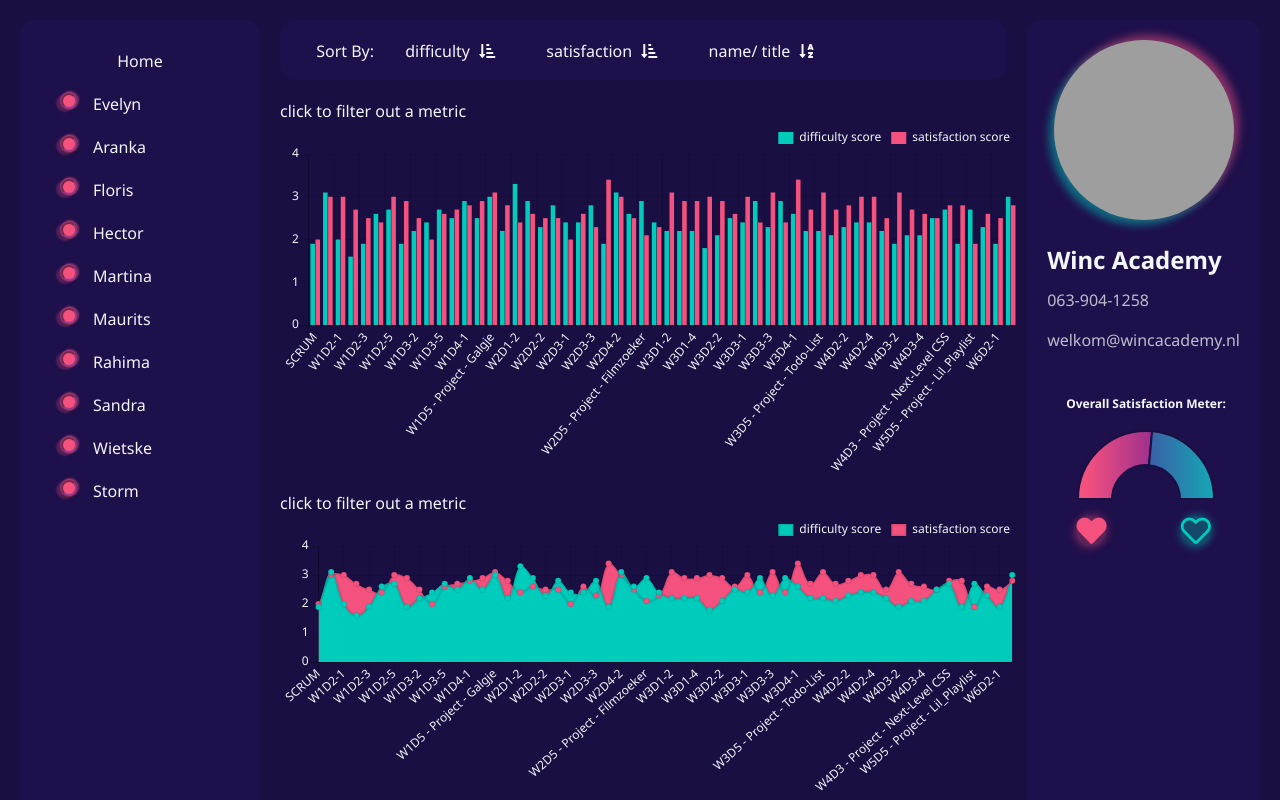
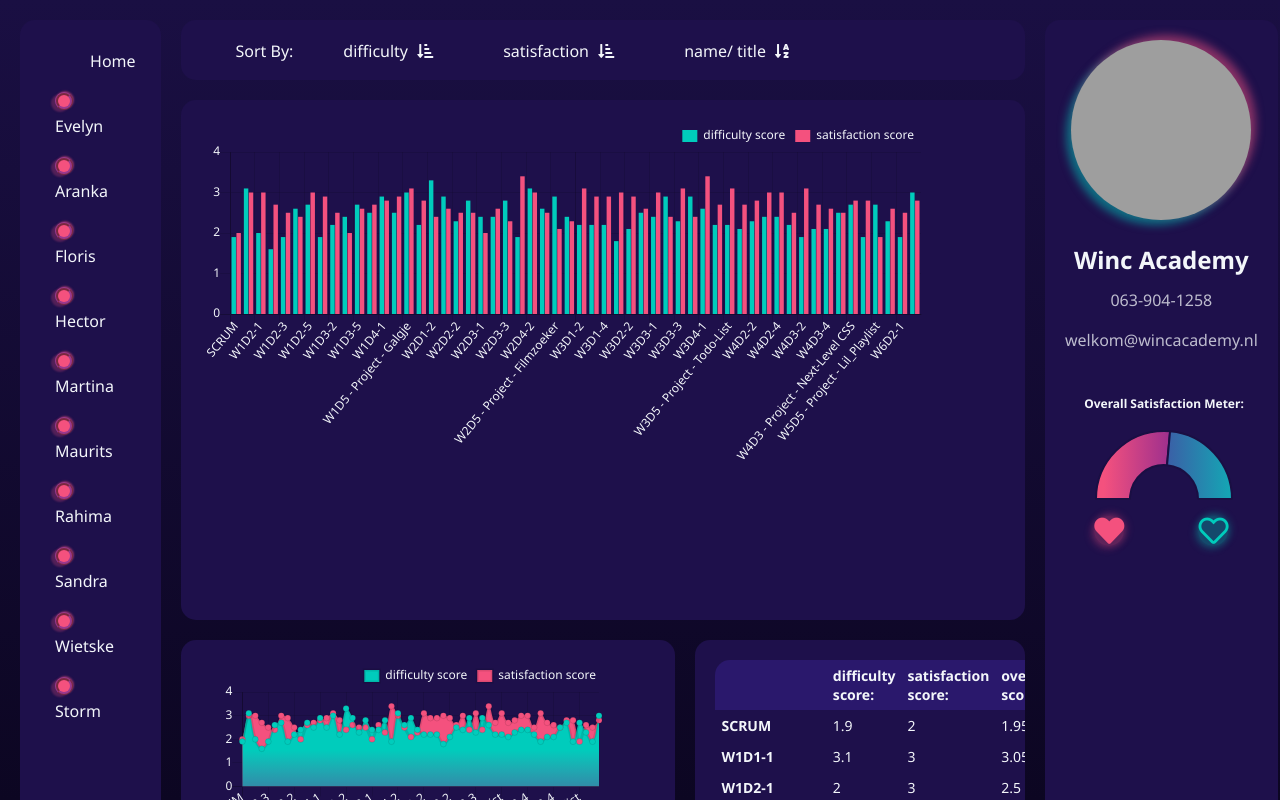
Before and after one commit to NTielman/Student_Dashboard, a React (Create React App) app: page / in a window 1280 px wide. Shown: the top 800 px of the page. Built offline with nearby package versions, Linux system fonts and the light colour scheme; grey boxes are pictures that could not be loaded.

Commit message:
styling done

```diff
--- a/src/App.css
+++ b/src/App.css
@@ -3,12 +3,20 @@ padding: 0px;
 margin: 0px;
 }
 
+html {
+  height: 100vh;
+}
+
 body {
  width: 100%;
- height: 100vh;
+ height: 100%;
+ margin: 0;
  font-family: 'Noto Sans', sans-serif;
- background-color: rgb(26, 15, 67);
+ background: linear-gradient(to bottom, rgb(26, 15, 67),rgb(12, 6, 34));
+ /* background-color: rgb(26, 15, 67); */
  color: rgb(243, 246, 250);
+ background-attachment: fixed;
+ background-repeat: no-repeat;
 }
 
 .dashboard-container {
@@ -16,7 +24,7 @@ body {
 }
 
 nav {
-  width: 20%;
+  width: 15%;
   margin: 20px;
   padding: 20px;
   border-radius: 15px;
@@ -41,7 +49,7 @@ nav {
 }
 
 .home-li {
-  align-self: center;
+  margin-left: 40px;
 }
 
 .checkbox {
@@ -110,13 +118,144 @@ a {
   cursor: pointer;
 }
 
+a:hover,
+.sort-menu li:hover,
+.sort-menu li i:hover {
+  color: rgb(244, 81, 126);
+}
+
 .middle-box {
   width: 100%;
 }
-/* .charts-container {
-  background-color: violet;
-  width: 50%;
 
+/* ------------- tooltip styling -------------- */
+.tooltiptext {
+  opacity: 0;
+  transition: opacity 1s;
+  font-size: 12px;
+  width: 100px;
+  text-align: left;
+  background-color: rgb(42, 24, 108);
+  border-radius: 8px;
+  padding: 6px;
+  line-height: 1.5em;
+  position: absolute;
+  z-index: 1;
+}
+
+/* tooltip arrow */
+.tooltiptext::after {
+  content: " ";
+  position: absolute;
+  top: 50%;
+  left: 100%; /* To the right of the tooltip */
+  margin-top: -5px;
+  border-width: 5px;
+  border-style: solid;
+  border-color: transparent transparent transparent rgb(42, 24, 108);
+}
+
+/* positioning tooltips */
+.bar-tooltip .tooltiptext {
+  right: 92%;
+  top: -175%;
+}
+
+/* positioning tooltips */
+.line-tooltip .tooltiptext {
+  top: -150%;
+  right: 87%;
+}
+
+.bar-tooltip {
+  right: 20%;
+}
+
+.chart-tooltip {
+  height: 5px;
+  width: 300px;
+  position: absolute;
+  z-index: 2;
+}
+
+.bottom-bar {
+  height: 5px;
+  width: 300px;
+  position: absolute;
+  z-index: 3;
+  top: 500%;
+}
+
+.line-tooltip {
+  right: 47%;
+}
+
+.bottom-bar:hover  ~ .tooltiptext,
+.chart-tooltip:hover .tooltiptext {
+  opacity: 1;
+}
+
+
+.bar-chart {
+  margin: 20px;
+  margin-left: 0px;
+  padding: 20px;
+  border-radius: 15px;
+  height: 480px;
+  background-color: rgb(30, 16, 75);
+}
+
+.bottom-charts {
+  width: 100%;
+  display: flex;
+  justify-content: space-between;
+}
+
+.line-chart,
+.table-container {
+  background-color: rgb(30, 16, 75);
+  margin: 0px 20px 20px 0px;
+  padding: 20px;
+  border-radius: 15px;
+  height: 240px;
+}
+
+.line-chart {
+  width: 55%;
+  overflow: scroll;
+}
+
+.table-container {
+  overflow: scroll;
+  width: 35%;
+}
+
+table {
+  font-size: 14px;
+  border-collapse: collapse;
+}
+
+thead {
+  background-color: rgb(42, 24, 108);
+}
+
+thead th:nth-child(1) {
+  border-radius: 15px 0px 0px 0px;
+}
+
+thead th:nth-child(4) {
+  border-radius: 0px 15px 0px 0px;
+}
+
+th,
+td {
+  padding: 6px;
+  text-align: left;
+  width: 25%;
+}
+
+/* tbody tr:hover {
+  background-color: rgb(244, 81, 127);
 } */
 
 .sidebar {
@@ -128,7 +267,8 @@ a {
   display: flex;
   flex-direction: column;
   align-items: center;
-  /* justify-content: space-evenly; */
+  text-align: center;
+  /* justify-content: center; */
   background-color: rgb(30, 16, 75);
 }
 
--- a/src/components/Charts.js
+++ b/src/components/Charts.js
@@ -8,7 +8,7 @@ import { setOpChartData, resetData } from '../actions';
 defaults.global.defaultFontFamily = "'Noto Sans', sans-serif";
 defaults.global.defaultFontColor = 'rgb(243, 246, 250)';
 
-const Charts = ({ data, table }) => {
+const Charts = ({ barData, lineData, table }) => {
 
 
     const dispatch = useDispatch();
@@ -29,11 +29,12 @@ const Charts = ({ data, table }) => {
     return (
         <div className='charts-container'>
             <div className='bar-chart'>
-                <span className="chart-tooltip bar-tooltip">
+                <div className="chart-tooltip bar-tooltip">
+                    <div className='bottom-bar'></div>
                     <span className="tooltiptext">
                         click to filter out a metric
                     </span>
-                </span>
+                </div>
                 <Bar
                     options={{
                         responsive: true,
@@ -55,17 +56,18 @@ const Charts = ({ data, table }) => {
                             }]
                         }
                     }}
-                    data={data}
+                    data={barData}
                     width={400}
                     height={200} />
             </div>
 
+            <div className='bottom-charts'>
                 <div className='line-chart'>
-                <span className="chart-tooltip line-tooltip">
+                    <div className="chart-tooltip line-tooltip">
                         <span className="tooltiptext">
                             click to filter out a metric
                     </span>
-                </span>
+                    </div>
                     <Line
                         options={{
                             responsive: true,
@@ -84,12 +86,17 @@ const Charts = ({ data, table }) => {
                                         maxTicksLimit: 6,
                                         beginAtZero: true
                                     }
+                                }],
+                                xAxes: [{
+                                    ticks: {
+                                        autoSkip: true,
+                                    }
                                 }]
                             }
                         }}
-                    data={data}
-                    width={250}
-                    height={100} />
+                        data={lineData}
+                        width={400}
+                        height={250} />
                 </div>
 
                 <div className='table-container'>
@@ -136,6 +143,7 @@ const Charts = ({ data, table }) => {
                     </table>
                 </div>
             </div>
+        </div>
     );
 }
 
--- a/src/components/HomePage.js
+++ b/src/components/HomePage.js
@@ -24,7 +24,7 @@ const HomePage = () => {
     }, [getChartData]);
 
 
-    const chartData = (canvas) => {
+    const barChartData = (canvas) => {
         const ctx = canvas.getContext('2d');
         let diffiGradient = ctx.createLinearGradient(0, 200, 0, 350);
         diffiGradient.addColorStop(0, 'rgb(0, 204, 188)');
@@ -34,6 +34,33 @@ const HomePage = () => {
         satisGradient.addColorStop(0, 'rgb(244, 81, 126)');
         satisGradient.addColorStop(.6, 'rgb(97, 24, 152)');
         satisGradient.addColorStop(1, ' rgb(26, 15, 67)');
+
+        return {
+            labels,
+            datasets: [{
+                label: 'difficulty score',
+                data: diffiNums,
+                backgroundColor: diffiGradient
+            },
+            {
+                label: 'satisfaction score',
+                data: satisNums,
+                backgroundColor: satisGradient
+            }]
+        }
+    };
+
+    const lineChartData = (canvas) => {
+        const ctx = canvas.getContext('2d');
+        let diffiGradient = ctx.createLinearGradient(0, 90, 0, 400);
+        diffiGradient.addColorStop(0, 'rgba(0, 204, 188, 1)');
+        diffiGradient.addColorStop(.5, 'rgba(97, 24, 152, 0.2)');
+        diffiGradient.addColorStop(1, 'rgba(97, 24, 152, 0)');
+
+        let satisGradient = ctx.createLinearGradient(0, 90, 0, 400);
+        satisGradient.addColorStop(0, 'rgba(244, 81, 126, 1)');
+        satisGradient.addColorStop(.3, 'rgba(97, 24, 152, 0.5)');
+        satisGradient.addColorStop(1, ' rgba(26, 15, 67, 0)');
 
         return {
             labels,
@@ -125,7 +152,7 @@ const HomePage = () => {
         <div className='page-container'>
             <div className='middle-box'>
                 <SortMenu />
-                <Charts data={chartData} table={tableData} />
+                <Charts barData={barChartData} lineData={lineChartData} table={tableData} />
             </div>
             <Sidebar data={sidebarData} chart={sidebarChart} />
         </div>
--- a/src/components/OpdrachtPage.js
+++ b/src/components/OpdrachtPage.js
@@ -24,16 +24,43 @@ const OpdrachtPage = ({ match }) => {
         setChartData();
     }, [getOpChartData]);
 
-    const chartData = (canvas) => {
+    const barChartData = (canvas) => {
         const ctx = canvas.getContext('2d');
-        let diffiGradient = ctx.createLinearGradient(0, 200, 0, 350);
+        let diffiGradient = ctx.createLinearGradient(0, 300, 0, 500);
         diffiGradient.addColorStop(0, 'rgb(0, 204, 188)');
         diffiGradient.addColorStop(1, 'rgb(97, 24, 152)');
 
-        let satisGradient = ctx.createLinearGradient(0, 200, 0, 350);
+        let satisGradient = ctx.createLinearGradient(0, 300, 0, 500);
         satisGradient.addColorStop(0, 'rgb(244, 81, 126)');
         satisGradient.addColorStop(.6, 'rgb(97, 24, 152)');
         satisGradient.addColorStop(1, ' rgb(26, 15, 67)');
+
+        return {
+            labels,
+            datasets: [{
+                label: 'difficulty score',
+                data: diffiNums,
+                backgroundColor: diffiGradient
+            },
+            {
+                label: 'satisfaction score',
+                data: satisNums,
+                backgroundColor: satisGradient
+            }]
+        }
+    };
+
+    const lineChartData = (canvas) => {
+        const ctx = canvas.getContext('2d');
+        let diffiGradient = ctx.createLinearGradient(0, 190, 0, 500);
+        diffiGradient.addColorStop(0, 'rgba(0, 204, 188, 1)');
+        diffiGradient.addColorStop(.5, 'rgba(97, 24, 152, 0.2)');
+        diffiGradient.addColorStop(1, 'rgba(97, 24, 152, 0)');
+
+        let satisGradient = ctx.createLinearGradient(0, 200, 0, 400);
+        satisGradient.addColorStop(0, 'rgba(244, 81, 126, 1)');
+        satisGradient.addColorStop(.3, 'rgba(97, 24, 152, 0.5)');
+        satisGradient.addColorStop(1, ' rgba(26, 15, 67, 0)');
 
         return {
             labels,
@@ -126,7 +153,7 @@ const OpdrachtPage = ({ match }) => {
         <div className='page-container'>
             <div className='middle-box'>
                 <SortMenu />
-                <Charts data={chartData} table={tableData} />
+                <Charts barData={barChartData} lineData={lineChartData} table={tableData} />
             </div>
             <Sidebar data={sidebarData} chart={sidebarChart} />
         </div>
--- a/src/components/StudentPage.js
+++ b/src/components/StudentPage.js
@@ -23,7 +23,7 @@ const StudentPage = ({ match }) => {
         setChartData();
     }, [getChartData]);
 
-    const chartData = (canvas) => {
+    const barChartData = (canvas) => {
         const ctx = canvas.getContext('2d');
         let diffiGradient = ctx.createLinearGradient(0, 200, 0, 350);
         diffiGradient.addColorStop(0, 'rgb(0, 204, 188)');
@@ -33,6 +33,33 @@ const StudentPage = ({ match }) => {
         satisGradient.addColorStop(0, 'rgb(244, 81, 126)');
         satisGradient.addColorStop(.6, 'rgb(97, 24, 152)');
         satisGradient.addColorStop(1, ' rgb(26, 15, 67)');
+
+        return {
+            labels,
+            datasets: [{
+                label: 'difficulty score',
+                data: diffiNums,
+                backgroundColor: diffiGradient
+            },
+            {
+                label: 'satisfaction score',
+                data: satisNums,
+                backgroundColor: satisGradient
+            }]
+        }
+    };
+
+    const lineChartData = (canvas) => {
+        const ctx = canvas.getContext('2d');
+        let diffiGradient = ctx.createLinearGradient(0, 90, 0, 400);
+        diffiGradient.addColorStop(0, 'rgba(0, 204, 188, 1)');
+        diffiGradient.addColorStop(.5, 'rgba(97, 24, 152, 0.2)');
+        diffiGradient.addColorStop(1, 'rgba(97, 24, 152, 0)');
+
+        let satisGradient = ctx.createLinearGradient(0, 90, 0, 400);
+        satisGradient.addColorStop(0, 'rgba(244, 81, 126, 1)');
+        satisGradient.addColorStop(.3, 'rgba(97, 24, 152, 0.5)');
+        satisGradient.addColorStop(1, ' rgba(26, 15, 67, 0)');
 
         return {
             labels,
@@ -124,7 +151,7 @@ const StudentPage = ({ match }) => {
         <div className='page-container'>
             <div className='middle-box'>
                 <SortMenu />
-                <Charts data={chartData} table={tableData} />
+                <Charts barData={barChartData} lineData={lineChartData} table={tableData} />
             </div>
             <Sidebar data={sidebarData} chart={sidebarChart} />
         </div>
```
Also changed, not shown: 1 other file (tests, documents, lock files or other folders). Lines whose indentation alone changed are shown as unchanged.
